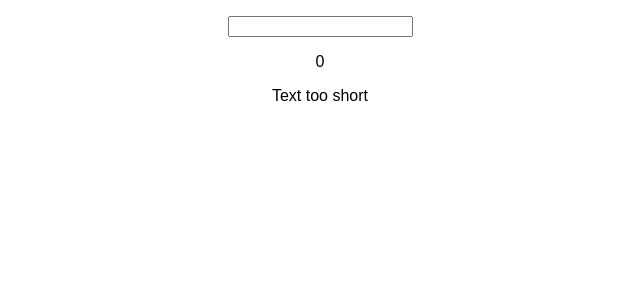
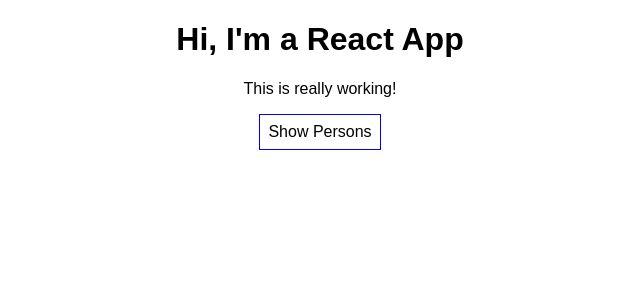
Before and after one commit to batabyalx/react-complete-guide, a React (Create React App) app: page / in a window 1280 px wide. Shown: the top 300 px of the page, without its empty margins (320-960 px from the left). Built offline with nearby package versions, Linux system fonts and the light colour scheme.

Commit message:
revert app.js before assignment

```diff
--- a/src/App.js
+++ b/src/App.js
@@ -1,44 +1,88 @@
 import React, { Component } from "react";
 import "./App.css";
-import Char from "./Char/Char";
-import Validation from "./Validation/Validation";
+import Person from "./Person/Person";
 
 class App extends Component {
   state = {
-    inputText: "",
+    persons: [
+      { id: "adad", name: "Max", age: 28 },
+      { id: "edqewd", name: "Manu", age: 29 },
+      { id: "tyfatda", name: "Stephanie", age: 26 },
+    ],
+    otherState: "some other value",
+    showPersons: false,
   };
 
-  inputChangedHandler = (event) => {
+  nameChangeHandler = (event, id) => {
+    const personIndex = this.state.persons.findIndex(p => p.id === id);
+
+    const person = {
+      ...this.state.persons[personIndex]
+    };
+
+    person.name = event.target.value;
+
+    const persons = [...this.state.persons];
+    persons[personIndex] = person;
+
     this.setState({
-      inputText: event.target.value,
+      persons: persons
     });
   };
 
-  deleteCharHandler = (index) => {
-    const text = this.state.inputText.split('');
-    text.splice(index, 1);
-    const updatedText = text.join('');
-    this.setState({inputText: updatedText});
+  deletePersonHandler = (personIndex) => {
+    const persons = [...this.state.persons];
+    persons.splice(personIndex, 1);
+    this.setState({persons: persons});
   };
 
+  togglePersonsHandler = () => {
+    const show = this.state.showPersons;
+    this.setState({ showPersons: !show });
+  };
+
+  /*
+  () => this.switchNameHandler('Maximilian!!') can be more inefficient than bind.
+  Try to use bind
+  */
   render() {
-    const chars = this.state.inputText.split("").map((t, index) => {
-      return <Char click={() => this.deleteCharHandler(index)} character={t} key={index} />;
-    });
+    const style = {
+      backgroundColor: "white",
+      font: "inherit",
+      border: "1px solid blue",
+      padding: "8px",
+      cursor: "pointer",
+    };
+
+    let persons = null;
+
+    if (this.state.showPersons) {
+      persons = (
+        <div>
+          {this.state.persons.map((person, index) => {
+            return <Person
+            click={() => this.deletePersonHandler(index)}
+            name={person.name}
+            age={person.age}
+            key={person.id}
+            changed={(event) => this.nameChangeHandler(event, person.id)}
+            />;
+          })}
+        </div>
+      );
+    }
 
     return (
       <div className="App">
-        <input
-          type="text"
-          onChange={this.inputChangedHandler}
-          value={this.state.inputText}
-        />
-        <p>{this.state.inputText}</p>
-        <p>{this.state.inputText.length}</p>
-        <Validation inputLength={this.state.inputText.length} />
-        {chars}
+        <h1>Hi, I'm a React App</h1>
+        <p>This is really working!</p>
+        <button style={style} onClick={this.togglePersonsHandler}>
+          {this.state.showPersons ? "Hide Persons" : "Show Persons"}
+        </button>
+        {persons}
       </div>
     );
+    // return React.createElement('div', {className: 'App'}, React.createElement('h1', null, 'Does this work now?'));
   }
 }
 
```
